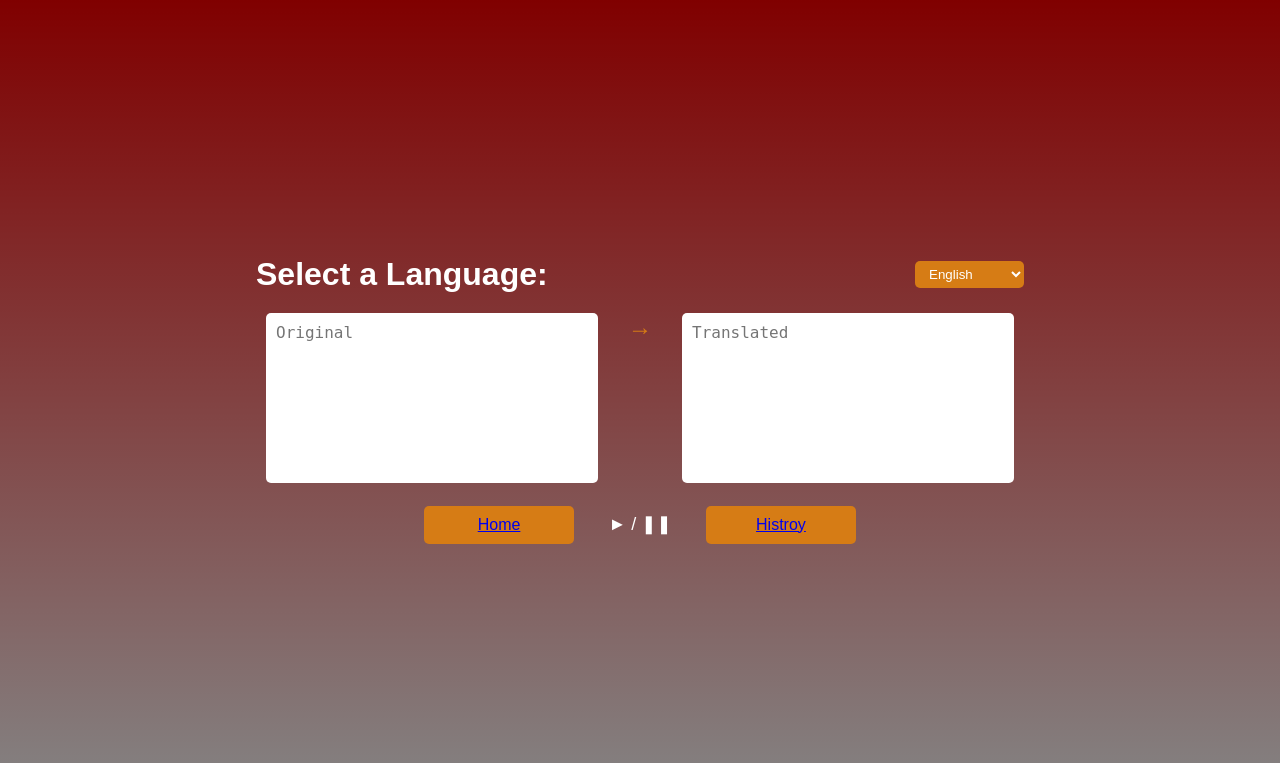
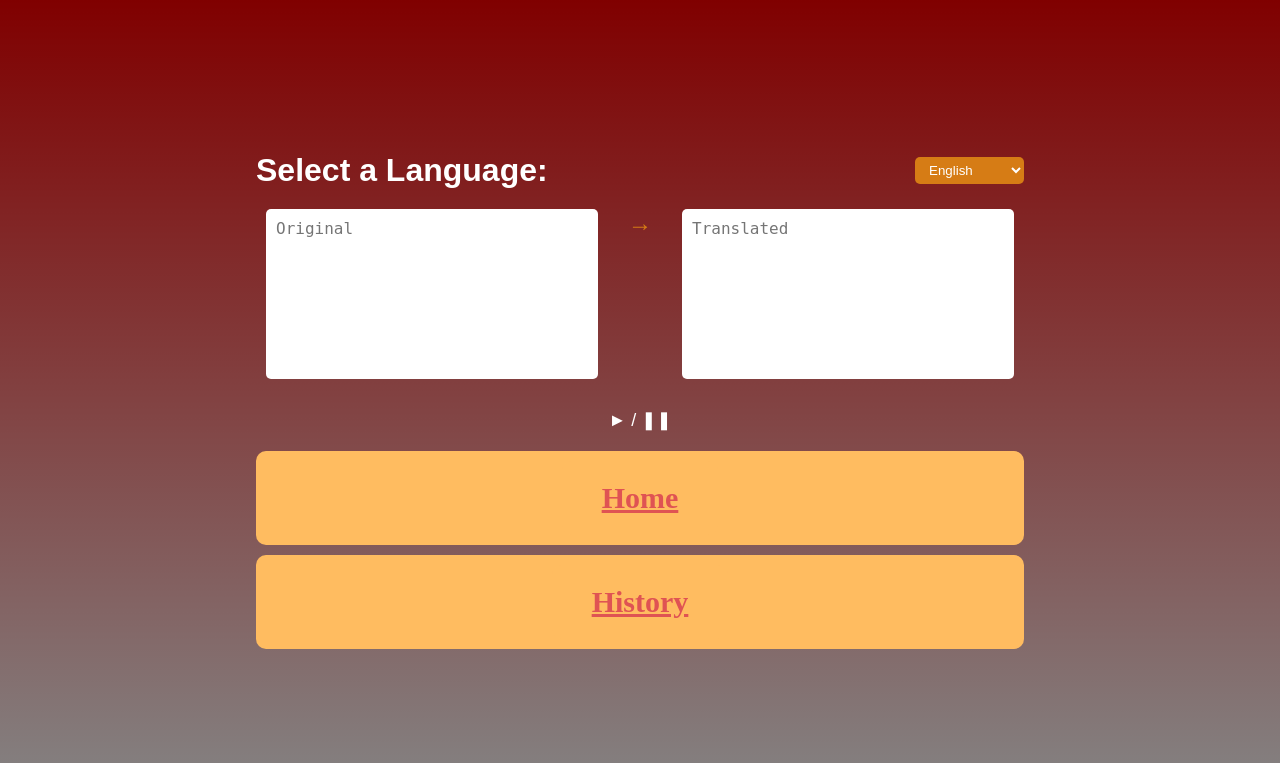
Before and after one commit to Nail-Claros/LyricLens, a Flask app: page /translation in a window 1280 px wide. Shown: the top 763 px of the page. Run offline with Flask 3, Linux system fonts and the light colour scheme.

Commit message:
added about page, fixed button styling

```diff
--- a/app.py
+++ b/app.py
@@ -23,3 +23,7 @@ def translations():
 @app.route('/history', methods=['get'])
 def history():
     return render_template('history.html')
+
+@app.route('/about')
+def about():
+    return render_template('about.html')
--- a/static/homepage.css
+++ b/static/homepage.css
@@ -37,6 +37,11 @@ body
     display: flex;
     justify-content: center;
     align-items: center;
+}
+
+.title-container:hover
+{
+    transform: scale(1.1);
 }
 
 .circle-container
--- a/static/translation.css
+++ b/static/translation.css
@@ -4,6 +4,42 @@ body {
     color: white;
     margin: 0;
     padding: 20px;
+}
+
+.title-container
+{
+    background-color: #FFBC60;
+    color: #DF5353;
+    border-radius: 10px;
+    padding: 10px 20px;
+    margin-top: 10px;
+    display: flex;
+    justify-content: center;
+    align-items: center;
+}
+
+.title-container:hover
+{
+    transform: scale(1.1);
+}
+
+.btn-history
+{
+    display: flex;
+    color: #DF5353;
+    font-size: large;
+    border: none;
+    padding: 10px 20px;
+    font-weight: bold;
+    font-size: 30px;
+    border-radius: 10PX;
+    font-family: 'Times New Roman';
+}
+
+.btn-history:hover
+{
+    cursor: pointer;
+
 }
 
 .container {
--- a/templates/history.html
+++ b/templates/history.html
@@ -29,7 +29,9 @@
                 <div class="song-artist">Artist name</div>
             </div>
         </div>
-        <button class="home-btn"><a href="{{url_for('index')}}">Home</a></button>
+        <div class="title-container">
+            <button class="btn-history"><a href="{{url_for('index')}}" class="btn-history">Home</a></button>
+        </div>
     </div>
 </body>
 </html>
--- a/templates/index.html
+++ b/templates/index.html
@@ -12,7 +12,7 @@
 
 
     <div class="title-container">
-    <h1>LyricLens</h1>
+        <button class="btn-history"><a href="{{url_for('about')}}">LyricLens</a></button>
     </div>
     <div class="circle-container">
         <button id="btn-toggle" class="circle">
--- a/templates/translation.html
+++ b/templates/translation.html
@@ -31,11 +31,17 @@
             <textarea placeholder="Translated" readonly></textarea>
         </div>
         <div class="buttons">
-            <button class="btn" id="home"><a href="{{url_for('index')}}">Home</a></button>
             <div class="media-buttons">
                 <button onclick="togglePlayPause()">&#9658; / &#10074;&#10074;</button>
             </div>
-            <button class="btn" id="history"><a href="{{url_for('history')}}">Histroy</a></button>
+
+            <div class="title-container">
+                <button class="btn-history"><a href="{{url_for('index')}}" class="btn-history">Home</a></button>
+            </div>
+
+            <div class="title-container">
+                <button class="btn-history"><a href="{{url_for('history')}}" class="btn-history">History</a></button>
+            </div>
         </div>
     </div>
     <script>
```
Also changed, not shown: static/styles.css (+40 -0 lines), templates/about.html (added, +27 -0 lines).
